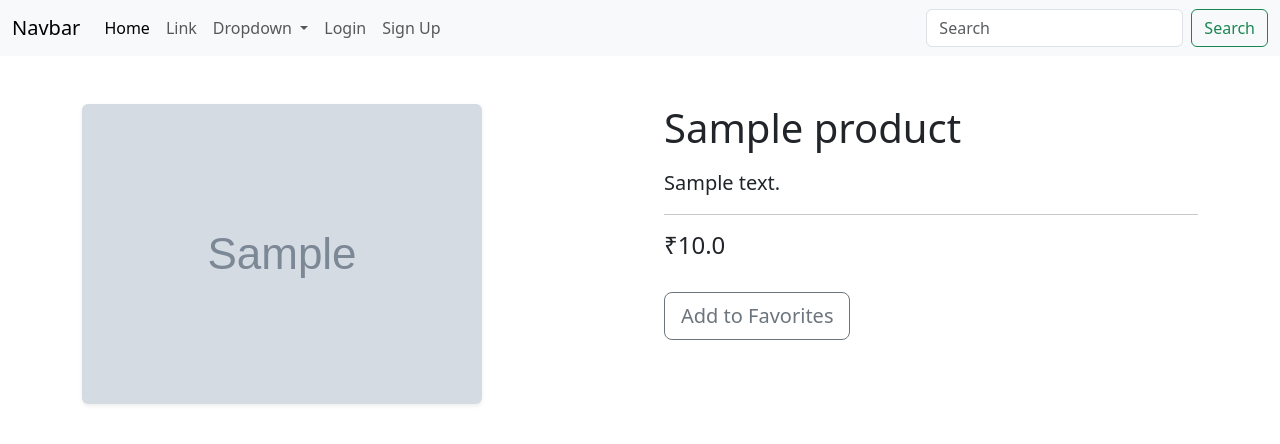
After one commit to saikrishnag008-web/ecommerce_site, a Django app: page /product/1/ in a window 1280 px wide. The commit adds this page. Shown: the top 444 px of the page. Run offline with Django 5.2, Linux system fonts and the light colour scheme; tables that the repository leaves empty hold one stand-in row (values such as "Sample post"); grey boxes marked "Sample" are stand-in pictures.

Commit message:
Implement User Authentication, Favorites, and Product details page
- Add login and signup templates, views, and URL patterns
- Create AddToFavorite model and migration
- Add product detail page template and view
- Add custom 404 error page template
- Update navbar with authentication and favorites links

```diff
--- a/main/models.py
+++ b/main/models.py
@@ -1,5 +1,5 @@
 from django.db import models
-
+from django.contrib.auth.models import User
 # Create your models here.
 
 
@@ -24,3 +24,12 @@ class Product(models.Model):
 
     def __str__(self):
         return self.name
+
+
+class AddToFavorite(models.Model):
+    product = models.ForeignKey(Product, on_delete=models.CASCADE)
+    user = models.ForeignKey(User, on_delete=models.CASCADE)
+    created_at = models.DateTimeField(auto_now_add=True)
+
+    def __str__(self):
+        return self.product.name
--- a/main/templates/home.html
+++ b/main/templates/home.html
@@ -10,7 +10,7 @@
                 <h5 class="card-title">{{ pro.name }}</h5>
                 <p class="card-text">{{ pro.description }}</p>
                 <p class="card-text">${{ pro.price|floatformat:2 }}</p>
-                <a href="#" class="btn btn-primary">Go somewhere</a>
+                <a href="{% url 'view_product' pro.id %}" class="btn btn-primary">View Product</a>
             </div>
             </div>
         {% endfor %}
--- a/main/templates/navbar.html
+++ b/main/templates/navbar.html
@@ -23,9 +23,27 @@
             <li><a class="dropdown-item" href="#">Something else here</a></li>
           </ul>
         </li>
-        <li class="nav-item">
-          <a class="nav-link disabled" aria-disabled="true">Disabled</a>
+
+        {% if user.is_authenticated %}
+
+          <li class="nav-item">
+                        <a class="nav-link" href="{% url 'logout' %}">Logout</a>
+
         </li>
+        {% else %}
+          <li class="nav-item">
+            <a class="nav-link" href="{% url 'login' %}">Login</a>
+          </li>
+          <li class="nav-item">
+            <a class="nav-link" href="{% url 'signup' %}">Sign Up</a>
+          </li>
+        {% endif %}
+        {% if user.is_authenticated %}
+
+        {% else %}
+
+        {% endif %}
+
       </ul>
       <form class="d-flex" role="search">
         <input class="form-control me-2" type="search" placeholder="Search" aria-label="Search"/>
--- /dev/null
+++ b/main/templates/product_page.html
@@ -0,0 +1,60 @@
+{% extends 'index.html' %}
+
+{% load static %}
+
+{% block content %}
+
+<div class="container my-5">
+  <div class="row g-5">
+    <!-- Product image -->
+    <div class="col-lg-6">
+      <img
+        src="{{ product.product_image.url }}"
+        class="img-fluid rounded shadow-sm"
+        alt="{{ product.name }}"
+      >
+    </div>
+
+    <!-- Product info -->
+    <div class="col-lg-6">
+      <h1 class="mb-3">{{ product.name }}</h1>
+      <p class="lead">{{ product.description|default:"No description available." }}</p>
+
+      <hr>
+
+      <div class="mb-4">
+        <h4 class="d-inline-block me-3">
+          ₹{{ product.price }}
+        </h4>
+        <!-- Optional: show old price if on sale -->
+        {% if product.old_price %}
+          <small class="text-muted text-decoration-line-through">
+            ₹{{ product.old_otions.price }}
+          </small>
+        {% endif %}
+      </div>
+
+      <div class="d-flex gap-2 mb-4 items-center">
+
+        {% if is_added %}
+        <a href="{% url 'remove_from_favorite' product.id %}" class="btn btn-secondary btn-lg">Remove from Favorites</a>
+         {% else %}
+        <a href="{% url 'add_to_favorite' product.id %}" class="btn btn-outline-secondary btn-lg">Add to Favorites</a>
+
+        {% endif %}
+
+
+        {% if user.is_authenticated %}
+         <a href="#" class="btn btn-outline-secondary btn-lg">Add To Cart</a>
+
+        {% endif %}
+
+
+        </div
+
+
+    </div>
+  </div>
+</div>
+
+{% endblock content %}
--- a/main/urls.py
+++ b/main/urls.py
@@ -1,6 +1,13 @@
 from django.urls import path
 from .views import *
-
+from django.shortcuts import render
 urlpatterns = [
-    path('', home, name='home')
+    path('', home, name='home'),
+    path('login/', handle_login, name='login'),
+    path('signup/', handle_signup, name='signup'),
+    path('logout/', handle_logout, name='logout'),
+    path('product/<int:product_id>/', view_product, name='view_product'),
+    path('404/', lambda request: render(request, '404.html'), name='404'),
+    path('add_to_favorite/<int:product_id>/', handle_add_to_favor, name='add_to_favorite'),
+    path('remove_from_favorite/<int:product_id>/', handle_remove_from_favor, name='remove_from_favorite'),
 ]
--- a/main/views.py
+++ b/main/views.py
@@ -1,9 +1,76 @@
-from django.shortcuts import render
-from .models import Category,Product
+from django.shortcuts import render,redirect
+from .models import Category,Product,AddToFavorite
+from django.contrib.auth import authenticate, login, logout
+from django.contrib.auth.models import User
 # Create your views here.
+
 def home(request):
     category = Category.objects.all()
     product = Product.objects.all()
     print(category)
     print(product)
     return render(request, 'home.html', {'categories': category, 'products': product})
+
+def handle_login(request):
+    if request.method == 'POST':
+        print(request.POST)
+        username = request.POST.get('username')
+        password = request.POST.get('password')
+        user = authenticate(request, username=username, password=password)
+        if user is not None:
+            login(request, user)
+            return redirect('home')
+        else:
+
+            return render(request, 'login.html', {'error': 'Invalid username or password'})
+
+    return render(request, 'login.html')
+
+def handle_signup(request):
+    print(request.POST)
+    if request.method == 'POST':
+        username = request.POST.get('username')
+        email = request.POST.get('email')
+        password = request.POST.get('password')
+        confirm_password = request.POST.get('confirm_password')
+
+        if password != confirm_password:
+            return render(request, 'signup.html', {'error': 'Passwords do not match'})
+
+        if User.objects.filter(username=username).exists():
+            return render(request, 'signup.html', {'error': 'Username already exists'})
+
+        user = User.objects.create_user(username=username, email=email, password=password)
+        user.save()
+        return redirect('login')
+    return render(request, 'signup.html')
+
+
+def handle_logout(request):
+    logout(request)
+    return redirect('home')
+
+def view_product(request, product_id):
+    product = Product.objects.get(id=product_id)
+    if not product:
+        return redirect(request, '404.html')
+    user = request.user.id
+    is_added = AddToFavorite.objects.filter(product=product, user=user).exists()
+    print(is_added)
+    return render(request, 'product_page.html', {'product': product,"is_added":is_added})
+
+def handle_add_to_favor(request,product_id):
+    product = Product.objects.get(id=product_id)
+    user = request.user
+    if not user.is_authenticated:
+        return redirect('login')
+    AddToFavorite.objects.create(product=product, user=user)
+    return redirect('view_product', product_id=product_id)
+
+def handle_remove_from_favor(request,product_id):
+    product = Product.objects.get(id=product_id)
+    user = request.user
+    if not user.is_authenticated:
+        return redirect('login')
+    AddToFavorite.objects.filter(product=product, user=user).delete()
+    return redirect('view_product', product_id=product_id)
```
Also changed, not shown: main/templates/404.html (added, +17 -0 lines), main/templates/login.html (added, +29 -0 lines), main/templates/signup.html (added, +40 -0 lines), main/migrations/0003_addtofavorite.py (added).
